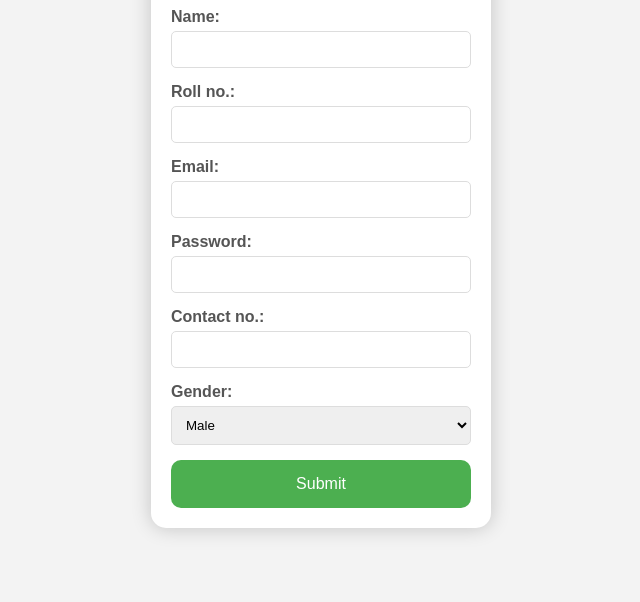
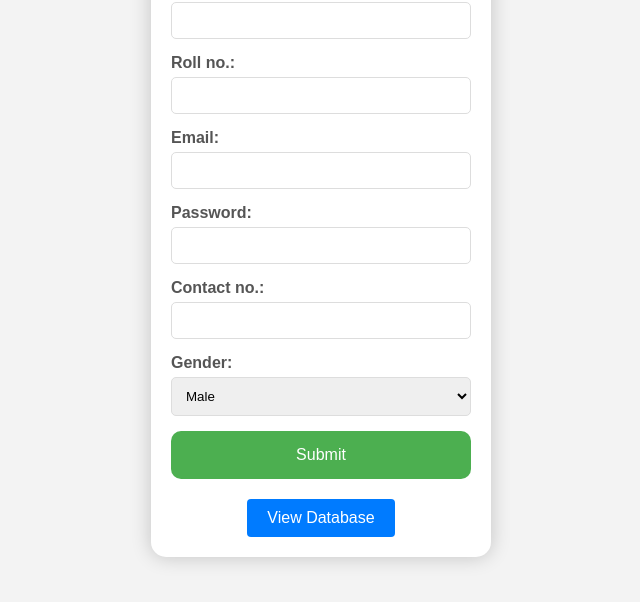
Before and after one commit to prafulsirgit/dbms, a plain HTML site: page index.html in a window 1280 px wide. Shown: the part 176-778 px from the top of the page, without its empty margins (319-959 px from the left). Drawn offline with Linux system fonts and the light colour scheme.

Commit message:
Update index.html

```diff
--- a/index.html
+++ b/index.html
@@ -53,6 +53,21 @@
             width: 100%;
             font-size: 16px;
         }
+        .view-database {
+            text-align: center;
+            margin-top: 20px;
+        }
+        .view-database a {
+            display: inline-block;
+            padding: 10px 20px;
+            background-color: #007bff;
+            color: #fff;
+            text-decoration: none;
+            border-radius: 4px;
+        }
+        .view-database a:hover {
+            background-color: #0056b3;
+        }
     </style>
 </head>
 <body>
@@ -89,6 +104,9 @@
                 })
               </script>
         </form>
+        <div class="view-database">
+            <a href="https://docs.google.com/spreadsheets/d/e/2PACX-1vSuA-Du6s7G0UBc2Yxh9TM7sA3dBpcTigMuNU1aAfIwNN6vPDim-K-UJrD9Lu-IirRQE01U5vXIlk1c/pubhtml?gid=0&single=true">View Database</a>
+        </div>
     </div>
 </body>
 </html>
```
